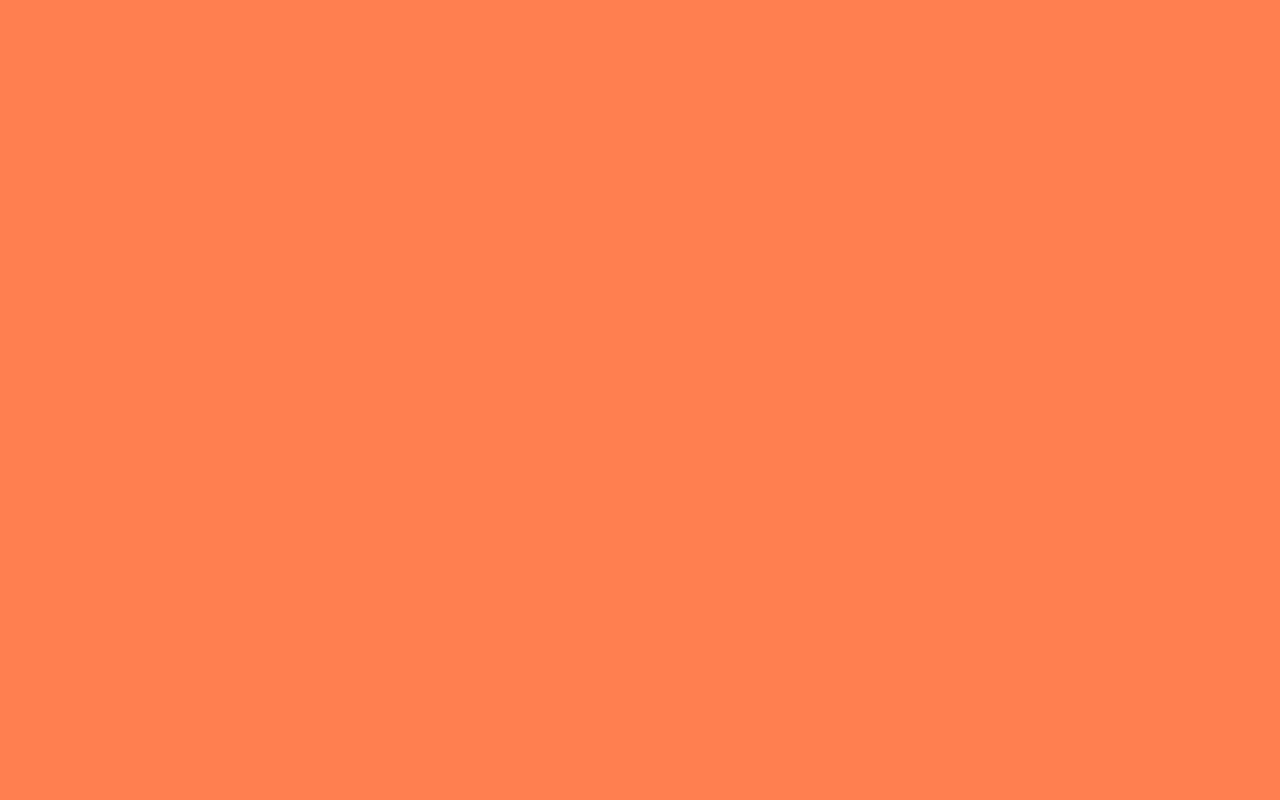
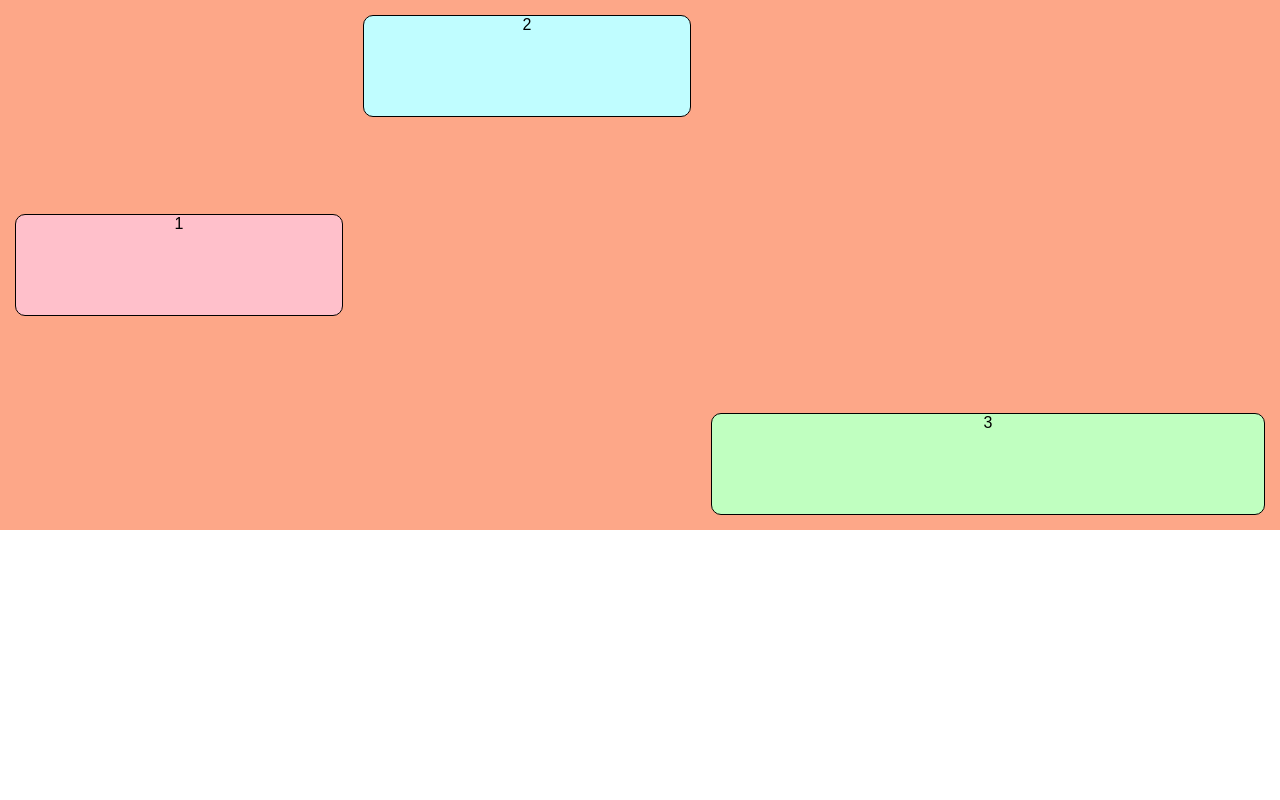
Before and after one commit to kaelhack/html-css, a plain HTML site: page exercicios/ex027/flex001.html in a window 1280 px wide. Shown: the top 800 px of the page. Drawn offline with Linux system fonts and the light colour scheme.

Commit message:
ex flex.001

```diff
--- a/exercicios/ex027/flex001.html
+++ b/exercicios/ex027/flex001.html
@@ -18,21 +18,26 @@
             border: 1px solid black;
             border-radius: 10px;
             text-align: center;
-            width: 200px;
-            height: 200px;
+            width: 100px;
+            height: 100px;
 
         }
 
         .bloco-1 {
             background-color: pink;
+            flex: 1 1 auto;
         }
 
         .bloco-2 {
             background-color: rgb(192, 253, 255);
+            flex: 1 1 auto;
+            align-self: flex-start;
         }
 
         .bloco-3 {
             background-color: rgb(192, 255, 192);
+            flex: 2 1 auto;
+            align-self: flex-end;
         }
 
         main {
@@ -40,12 +45,17 @@
         }
 
         main.container {
-            background-color: coral;
-            height: 1000px;
+            background-color: rgb(253, 167, 136);
+            height: 500px;
+            padding: 15px;
+
+
             display: flex;
-            flex-direction: row;
+            flex-flow: row wrap;
+            align-items: center;
             justify-content: center;
-            align-items: end;
+            gap: 20px;
+
         }
         </style>
 </head>
@@ -54,6 +64,15 @@
         <div class="bloco-1">1</div>
         <div class="bloco-2">2</div>
         <div class="bloco-3">3</div>
+        <!-- <div class="bloco-1">4</div>
+         <div class="bloco-2">5</div>
+        <div class="bloco-3">6</div>
+        <div class="bloco-1">7</div>
+        <div class="bloco-2">8</div>
+        <div class="bloco-3">9</div>
+        <div class="bloco-1">10</div>
+        <div class="bloco-2">11</div>
+        <div class="bloco-3">12</div> -->
 
     </main>
 
```
